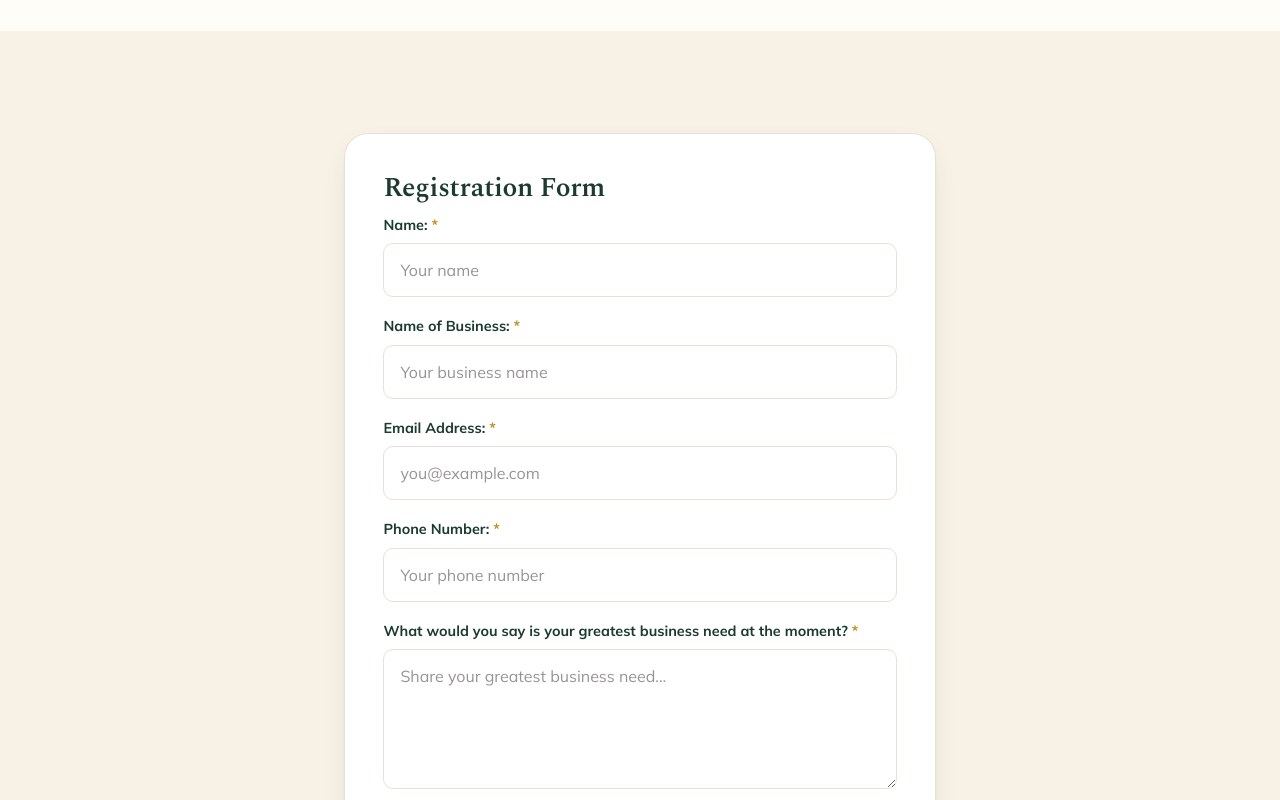
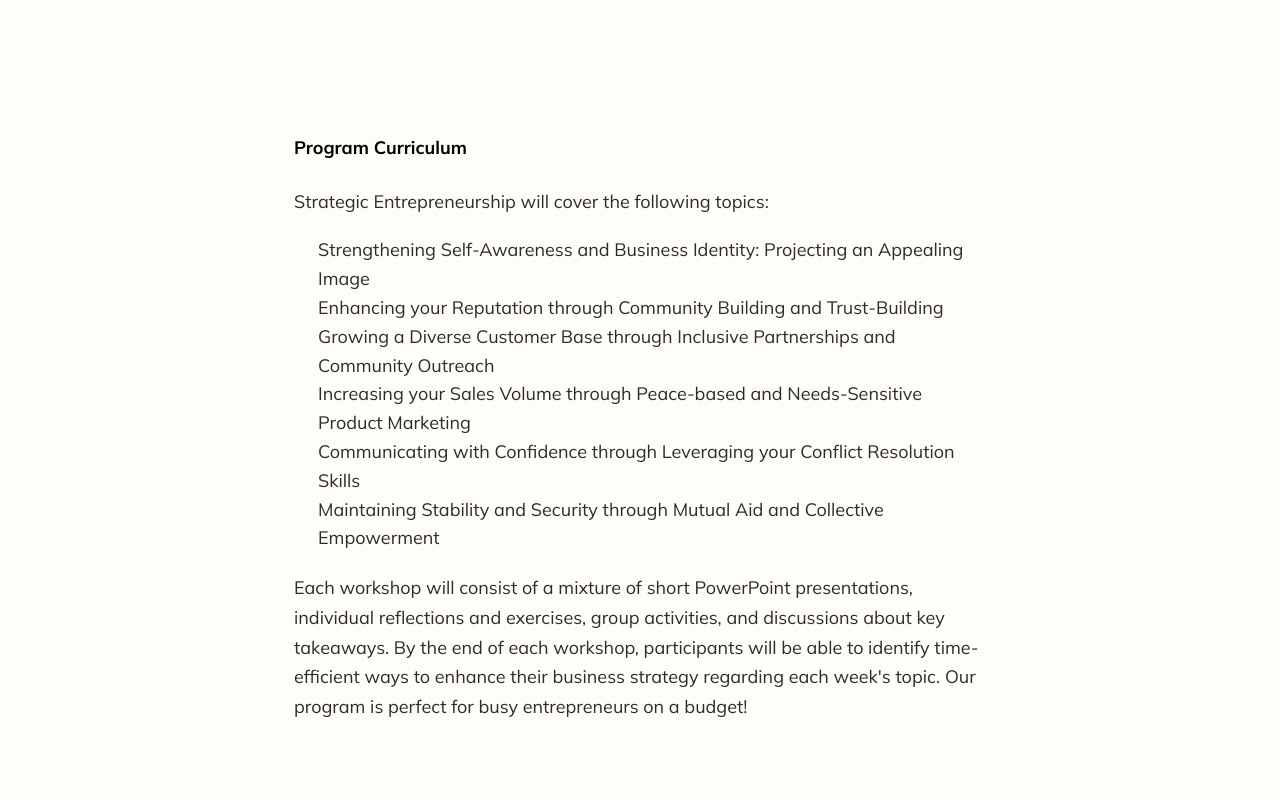
Before and after one commit to HSQ0503/annes-haven, a Next.js app: page /strategic-entrepreneurship in a window 1280 px wide. Shown: the part 1300-2100 px from the top of the page. Built offline with nearby package versions, Linux system fonts and the light colour scheme; no server answers; the database is empty.

Commit message:
Add Program Curriculum section on Strategic Entrepreneurship

```diff
--- a/app/strategic-entrepreneurship/page.tsx
+++ b/app/strategic-entrepreneurship/page.tsx
@@ -68,6 +68,49 @@ export default async function StrategicEntrepreneurshipPage() {
         </div>
       </section>
 
+      <section className="section">
+        <div className="container" style={{ maxWidth: 820 }}>
+          <strong style={{ color: "#000" }}>Program Curriculum</strong>
+          <p style={{ marginTop: 24 }}>
+            Strategic Entrepreneurship will cover the following topics:
+          </p>
+          <ol style={{ marginTop: 12, paddingLeft: 24, lineHeight: 1.6 }}>
+            <li>
+              Strengthening Self-Awareness and Business Identity: Projecting an
+              Appealing Image
+            </li>
+            <li>
+              Enhancing your Reputation through Community Building and
+              Trust-Building
+            </li>
+            <li>
+              Growing a Diverse Customer Base through Inclusive Partnerships and
+              Community Outreach
+            </li>
+            <li>
+              Increasing your Sales Volume through Peace-based and Needs-Sensitive
+              Product Marketing
+            </li>
+            <li>
+              Communicating with Confidence through Leveraging your Conflict
+              Resolution Skills
+            </li>
+            <li>
+              Maintaining Stability and Security through Mutual Aid and Collective
+              Empowerment
+            </li>
+          </ol>
+          <p style={{ marginTop: 20 }}>
+            Each workshop will consist of a mixture of short PowerPoint
+            presentations, individual reflections and exercises, group activities,
+            and discussions about key takeaways. By the end of each workshop,
+            participants will be able to identify time-efficient ways to enhance
+            their business strategy regarding each week&apos;s topic. Our program is
+            perfect for busy entrepreneurs on a budget!
+          </p>
+        </div>
+      </section>
+
       <section className="section bg-cream">
         <div className="container" style={{ maxWidth: 720 }}>
           <StrategicEntrepreneurshipRegistrationForm />
```
